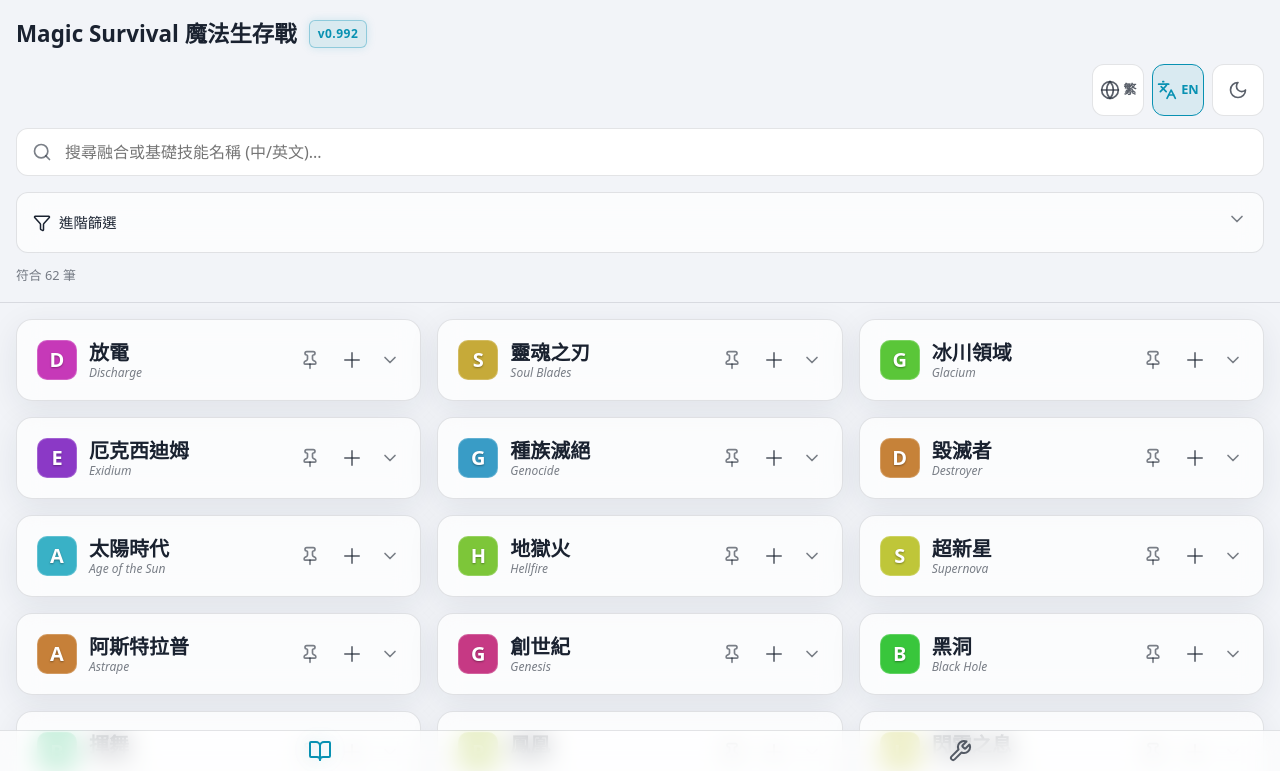
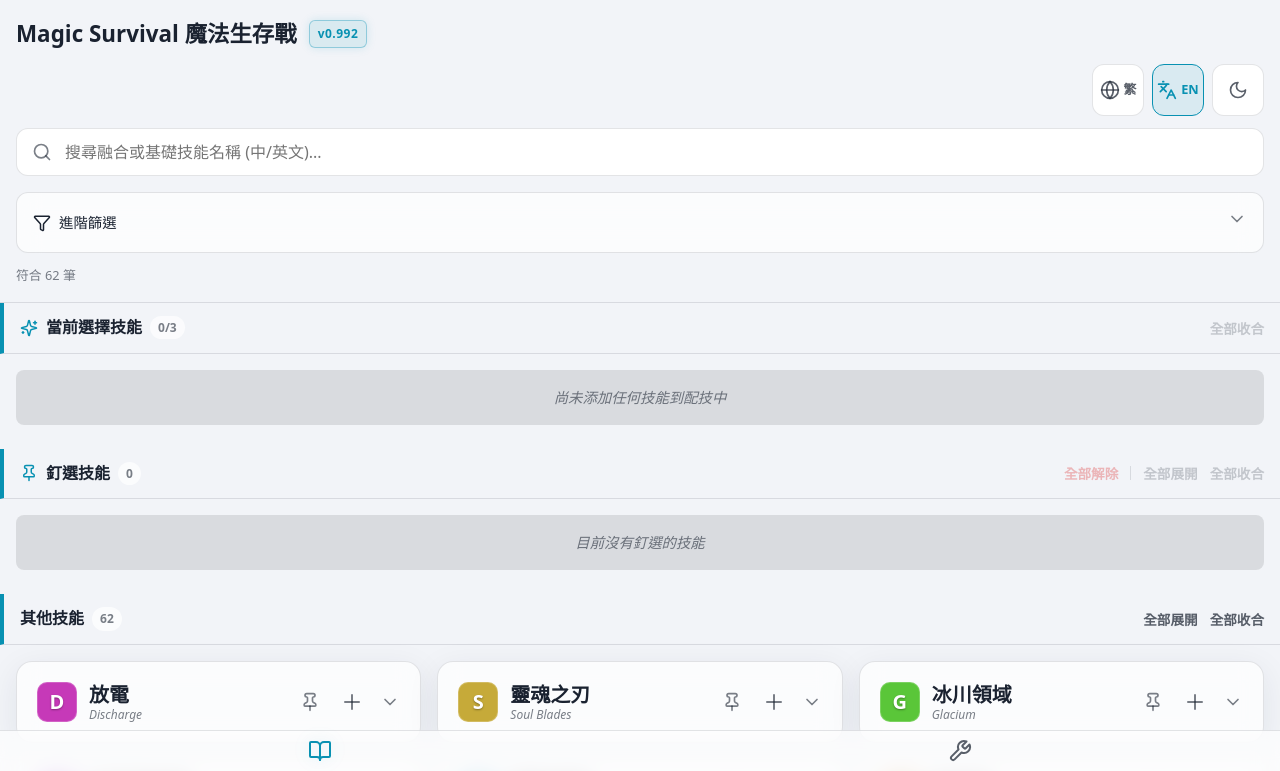
Before and after one commit to s890257s/magic-survival-skill-finder, a Vue app: page /#/ in a window 1280 px wide. Shown: the top 771 px of the page. Built offline with nearby package versions, Linux system fonts and the light colour scheme.

Commit message:
優化 UI

```diff
--- a/src/components/SkillCard.vue
+++ b/src/components/SkillCard.vue
@@ -124,6 +124,12 @@
     emit('select-subject', subjectName)
   }
 }
+
+defineExpose({
+  setExpanded: (val) => {
+    isExpanded.value = val
+  }
+})
 </script>
 
 <template>
--- a/src/components/builder/BuildSummary.vue
+++ b/src/components/builder/BuildSummary.vue
@@ -8,6 +8,10 @@
 
 const props = defineProps({
   collapsible: {
+    type: Boolean,
+    default: false
+  },
+  hideHeader: {
     type: Boolean,
     default: false
   }
@@ -97,7 +101,7 @@
 
 <template>
   <div class="build-summary glass-panel" v-if="favoriteSkills.length > 0">
-    <div class="summary-header" @click="collapsible && (isCollapsed = !isCollapsed)" :class="{ clickable: collapsible }">
+    <div class="summary-header" v-if="!hideHeader" @click="collapsible && (isCollapsed = !isCollapsed)" :class="{ clickable: collapsible }">
       <h3 class="summary-title"><Sparkles :size="18" /> {{ t('ui.builder.summaryTitle') }} <span class="count" v-if="collapsible">({{ favoriteSkills.length }}/{{ favoritesStore.maxSlots }})</span></h3>
       <div v-if="collapsible" class="collapse-icon">
         <ChevronDown v-if="isCollapsed" :size="20" />
@@ -138,8 +142,7 @@
 
 <style scoped>
 .build-summary {
-  padding: 16px;
-  border-radius: 12px;
+  padding: 0;
   margin-bottom: 20px;
   overflow-x: auto;
 }
@@ -177,7 +180,8 @@
   grid-template-columns: auto 1fr auto auto auto 1fr auto;
   align-items: center;
   column-gap: 8px;
-  margin-top: 16px;
+  padding: 16px;
+  border-radius: 12px;
 }
 
 .summary-item {
--- a/src/data/zh-CN.json
+++ b/src/data/zh-CN.json
@@ -256,6 +256,10 @@
   "ui.dict.unpinAll": "全部解除",
   "ui.dict.unpinnedAllMsg": "已解除全部置顶",
   "ui.dict.otherSkills": "其他技能",
+  "ui.dict.expandAll": "全部展开",
+  "ui.dict.collapseAll": "全部收合",
+  "ui.dict.emptyPinned": "目前没有置顶的技能",
+  "ui.dict.pinnedSkills": "置顶技能",
   "ui.builder.title": "我的配技",
   "ui.builder.clear": "清空",
   "ui.builder.export": "汇出",
--- a/src/data/zh-TW.json
+++ b/src/data/zh-TW.json
@@ -256,6 +256,10 @@
   "ui.dict.unpinAll": "全部解除",
   "ui.dict.unpinnedAllMsg": "已解除全部頂置",
   "ui.dict.otherSkills": "其他技能",
+  "ui.dict.expandAll": "全部展開",
+  "ui.dict.collapseAll": "全部收合",
+  "ui.dict.emptyPinned": "目前沒有釘選的技能",
+  "ui.dict.pinnedSkills": "釘選技能",
   "ui.builder.title": "我的配技",
   "ui.builder.clear": "清空",
   "ui.builder.export": "匯出",
--- a/src/views/Dictionary.vue
+++ b/src/views/Dictionary.vue
@@ -1,7 +1,7 @@
 <script setup>
 import { ref, computed, onMounted, onBeforeUnmount, nextTick, watch } from 'vue'
 import Sortable from 'sortablejs'
-import { Search, Pin } from '@lucide/vue'
+import { Search, Pin, Sparkles } from '@lucide/vue'
 import { skillsData } from '@/data'
 import SkillCard from '@/components/SkillCard.vue'
 import { usePinnedStore } from '@/stores/pinned'
@@ -133,6 +133,16 @@
   )
 }
 
+const pinnedCards = ref([])
+const unpinnedCards = ref([])
+const isBuildSummaryExpanded = ref(true)
+
+const toggleExpandAll = (cards, val) => {
+  if (cards && cards.length) {
+    cards.forEach(card => card?.setExpanded?.(val))
+  }
+}
+
 const pinnedListRef = ref(null)
 let sortable = null
 
@@ -205,10 +215,30 @@
     </header>
 
     <div class="list-area" ref="listTop">
-      <div class="dictionary-build-summary-wrapper" v-if="favoritesStore.favoriteSkills.length > 0">
-        <BuildSummary collapsible />
-        <hr class="divider" />
+      <!-- Section 1: Build Summary -->
+      <div class="section-container">
+        <div class="section-header">
+          <div class="section-title">
+            <Sparkles :size="18" class="section-icon" />
+            <span>{{ t('ui.builder.summaryTitle') }}</span>
+            <span class="count-badge">{{ favoritesStore.favoriteSkills.length }}/{{ favoritesStore.maxSlots }}</span>
           </div>
+          <div class="section-actions">
+            <button class="btn-text" @click="isBuildSummaryExpanded = !isBuildSummaryExpanded" :disabled="favoritesStore.favoriteSkills.length === 0">
+              {{ isBuildSummaryExpanded ? t('ui.dict.collapseAll') : t('ui.dict.expandAll') }}
+            </button>
+          </div>
+        </div>
+
+        <div v-if="favoritesStore.favoriteSkills.length === 0" class="section-empty-state">
+          {{ t('ui.builder.empty') }}
+        </div>
+        <div v-show="isBuildSummaryExpanded" v-else>
+          <BuildSummary hideHeader />
+        </div>
+      </div>
+
+      <!-- Main Content Empty State (Filters) -->
       <EmptyState
         v-if="filteredSkills.length === 0"
         :text="t('ui.dict.noResults')"
@@ -220,19 +250,35 @@
           <Search :size="48" />
         </template>
       </EmptyState>
-      <template v-else>
-        <div v-if="pinnedInView.length > 0" class="pinned-bar">
-          <span class="pinned-info">
-            <Pin :size="14" />
-            {{ t('ui.dict.pinnedCount', pinnedStore.pinnedIds.length) }}
-          </span>
-          <button class="btn btn-danger-text unpin-all-btn" @click="unpinAll">{{ t('ui.dict.unpinAll') }}</button>
+
+      <!-- Results -->
+      <div class="results-area" v-else>
+        <!-- Section 2: Pinned Skills -->
+        <div class="section-container">
+          <div class="section-header">
+            <div class="section-title">
+              <Pin :size="18" class="section-icon" />
+              <span>{{ t('ui.dict.pinnedSkills') }}</span>
+              <span class="count-badge">{{ pinnedStore.pinnedIds.length }}</span>
+            </div>
+            <div class="section-actions">
+              <button class="btn-text danger" @click="unpinAll" :disabled="pinnedInView.length === 0">
+                {{ t('ui.dict.unpinAll') }}
+              </button>
+              <div class="action-divider"></div>
+              <button class="btn-text" @click="toggleExpandAll(pinnedCards, true)" :disabled="pinnedInView.length === 0">{{ t('ui.dict.expandAll') }}</button>
+              <button class="btn-text" @click="toggleExpandAll(pinnedCards, false)" :disabled="pinnedInView.length === 0">{{ t('ui.dict.collapseAll') }}</button>
+            </div>
           </div>
 
-        <div v-if="pinnedInView.length > 0" ref="pinnedListRef" class="skill-list pinned-list">
+          <div v-if="pinnedInView.length === 0" class="section-empty-state">
+            {{ t('ui.dict.emptyPinned') }}
+          </div>
+          <div v-else ref="pinnedListRef" class="skill-list pinned-list">
             <SkillCard
               v-for="(skill, index) in pinnedInView"
               :key="skill.id"
+              ref="pinnedCards"
               :data-id="skill.id"
               :skill="skill"
               clickableBases
@@ -247,17 +293,26 @@
               @select-subject="onSelectSubject"
             />
           </div>
+        </div>
 
-        <div v-if="pinnedInView.length > 0 && unpinnedSkills.length > 0" class="list-divider">
-          <hr class="divider" />
-          <span class="divider-text">{{ t('ui.dict.otherSkills') }}</span>
-          <hr class="divider" />
+        <!-- Section 3: Other Skills -->
+        <div class="section-container">
+          <div class="section-header">
+            <div class="section-title">
+              <span>{{ t('ui.dict.otherSkills') }}</span>
+              <span class="count-badge">{{ unpinnedSkills.length }}</span>
+            </div>
+            <div class="section-actions">
+              <button class="btn-text" @click="toggleExpandAll(unpinnedCards, true)" :disabled="unpinnedSkills.length === 0">{{ t('ui.dict.expandAll') }}</button>
+              <button class="btn-text" @click="toggleExpandAll(unpinnedCards, false)" :disabled="unpinnedSkills.length === 0">{{ t('ui.dict.collapseAll') }}</button>
+            </div>
           </div>
 
           <div v-if="unpinnedSkills.length > 0" class="skill-list unpinned-list">
             <SkillCard
               v-for="skill in unpinnedSkills"
               :key="skill.id"
+              ref="unpinnedCards"
               :data-id="skill.id"
               :skill="skill"
               clickableBases
@@ -268,7 +323,8 @@
               @select-subject="onSelectSubject"
             />
           </div>
-      </template>
+        </div>
+      </div>
     </div>
   </div>
 </template>
@@ -294,61 +350,104 @@
   scroll-margin-top: 96px;
 }
 
-.dictionary-build-summary-wrapper {
-  padding: 16px 16px 0;
+.section-container {
+  margin-bottom: 24px;
 }
 
-.dictionary-build-summary-wrapper :deep(.build-summary) {
+.section-header {
+  display: flex;
+  align-items: center;
+  justify-content: space-between;
+  padding: 12px 16px;
+  background: rgba(255, 255, 255, 0.02);
+  border-left: 4px solid var(--accent-cyan);
+  border-bottom: 1px solid var(--glass-border);
   margin-bottom: 16px;
 }
 
-.pinned-bar {
+.section-title {
   display: flex;
   align-items: center;
-  justify-content: space-between;
   gap: 8px;
-  padding: 10px 16px 0;
+  font-size: 1rem;
+  font-weight: 700;
+  color: var(--text-primary);
 }
 
-.pinned-info {
-  display: inline-flex;
-  align-items: center;
-  gap: 6px;
-  font-size: 0.8rem;
+.section-icon {
   color: var(--accent-cyan);
+}
+
+.count-badge {
+  background: var(--glass-bg);
+  color: var(--text-muted);
+  font-size: 0.75rem;
+  padding: 2px 8px;
+  border-radius: 12px;
   font-weight: 600;
 }
 
-.unpin-all-btn {
-  font-size: 0.8rem;
+.section-actions {
+  display: flex;
+  align-items: center;
+  gap: 12px;
+}
+
+.action-divider {
+  width: 1px;
+  height: 14px;
+  background: var(--glass-border);
+}
+
+.btn-text {
+  background: none;
+  border: none;
+  color: var(--text-secondary);
+  font-size: 0.85rem;
+  font-weight: 600;
+  cursor: pointer;
+  padding: 0;
+  transition: color 0.2s;
+}
+
+.btn-text:hover:not(:disabled) {
+  color: var(--text-primary);
+}
+
+.btn-text.danger {
+  color: var(--danger);
+}
+
+.btn-text.danger:hover:not(:disabled) {
+  color: var(--danger-hover, #ff6b6b);
+}
+
+.btn-text:disabled {
+  opacity: 0.3;
+  cursor: not-allowed;
+}
+
+.section-empty-state {
+  padding: 16px;
+  text-align: center;
+  color: var(--text-muted);
+  font-size: 0.9rem;
+  font-style: italic;
+  background: rgba(0, 0, 0, 0.1);
+  border-radius: 8px;
+  margin: 0 16px;
 }
 
 .skill-list {
-  padding: 16px;
+  padding: 0 16px;
   display: flex;
   flex-direction: column;
   gap: 16px;
 }
 
-.list-divider {
+.results-area {
   display: flex;
-  align-items: center;
-  margin: 0 16px;
-  gap: 16px;
-}
-
-.list-divider .divider {
-  flex: 1;
-  border: none;
-  border-top: 1px dashed var(--glass-border);
-  margin: 0;
-}
-
-.list-divider .divider-text {
-  font-size: 0.8rem;
-  color: var(--text-muted);
-  font-weight: 600;
-  white-space: nowrap;
+  flex-direction: column;
 }
 
 @media (min-width: 768px) {
```
Lines whose indentation alone changed are shown as unchanged.
